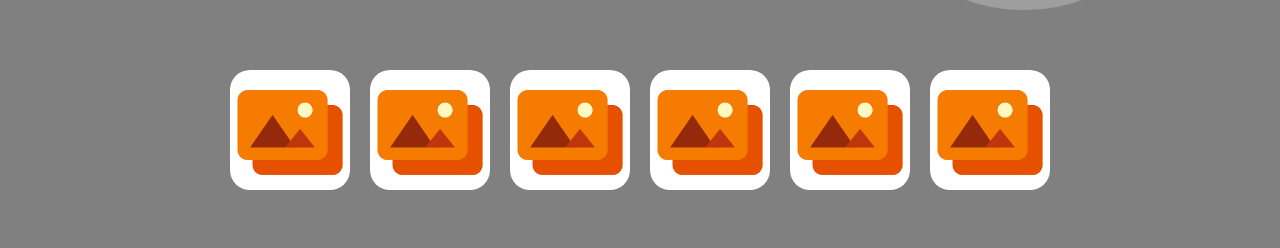
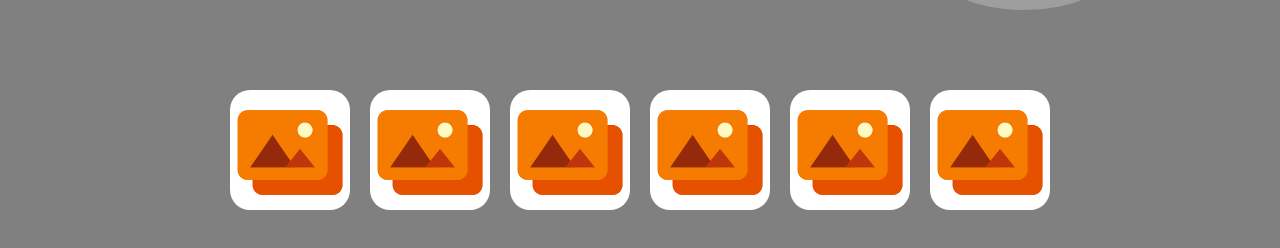
Before and after one commit to Jair-Academlo/lety_cisneros, a React (Vite) app: page /#/ in a window 1280 px wide. Shown: the part 470-718 px from the top of the page. Built offline with nearby package versions, Linux system fonts and the light colour scheme; grey boxes are pictures that could not be loaded.

Commit message:
update changes

```diff
--- a/src/components/logos/logos.css
+++ b/src/components/logos/logos.css
@@ -1,5 +1,5 @@
 .section-logos {
-	margin: 10px 0;
+	margin: 30px 0;
 	width: 100%;
 	display: inline-flex;
 	justify-content: center;
```
